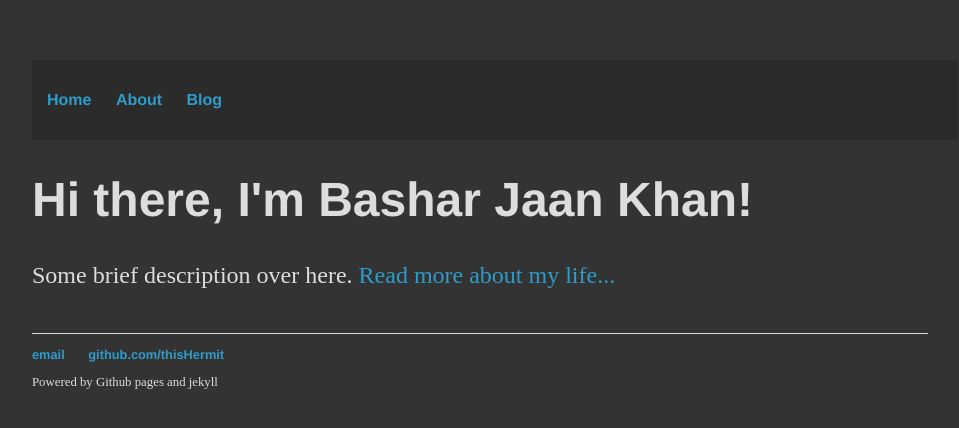
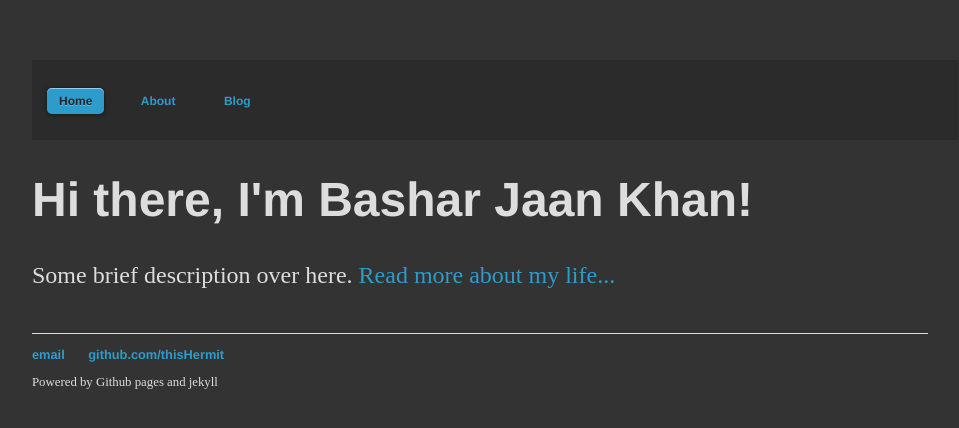
Before and after one commit to thisHermit/thisHermit.github.io, a Jekyll site: the page built from index.html, in a window 1280 px wide. Shown: the top 428 px of the page, without its empty margins (160-1119 px from the left). Built offline with Jekyll 4.4.1, drawn with Linux system fonts in a browser that asks for light colours.

Commit message:
Hover and hold styles for navbar

```diff
--- a/css/main.css
+++ b/css/main.css
@@ -10,6 +10,35 @@ header {
     padding: 15px;
     background: #2b2b2b;
     width: 100%;
+}
+
+li.current a {
+  background-color: #2E9CCA;
+  color: #222;
+  box-shadow: inset 0 1px 0 rgba(255,255,255,0.5), 0 1px 5px rgba(0,0,0,0.5);
+  text-shadow: 0 1px 0 rgba(255,255,255,0.3);
+}
+
+li.current a:hover {
+  background-color: #2E9CCA;
+  color: #222;
+  box-shadow: inset 0 1px 0 rgba(255,255,255,0.5), 0 1px 5px rgba(0,0,0,0.5);
+  text-shadow: 0 1px 0 rgba(255,255,255,0.3);
+}
+
+nav ul li a {
+  border-radius: 5px;
+  font-weight: 900;
+  font-size: 0.75em;
+  padding: 0.5em 1em;
+}
+
+nav ul li a:hover {
+  background-color: #252525;
+  -webkit-box-shadow: inset 0 1px 3px rgba(0,0,0,0.5), 0 1px 0 rgba(255,255,255,0.1);
+  -moz-box-shadow: inset 0 1px 3px rgba(0,0,0,0.5),0 1px 0 rgba(255,255,255,0.1);
+  box-shadow: inset 0 1px 3px rgba(0,0,0,0.5), 0 1px 0 rgba(255,255,255,0.1);
+  text-shadow: 0 1px 3px rgba(0,0,0,0.5);
 }
 
 nav ul, footer ul {
@@ -27,6 +56,11 @@ a {
     text-decoration: none;
     color: #2E9CCA; // #2E9CCA bluish // greenish #116466
 }
+
+a:hover {
+
+}
+
 a:hover {
     text-decoration: underline;
 }
```
